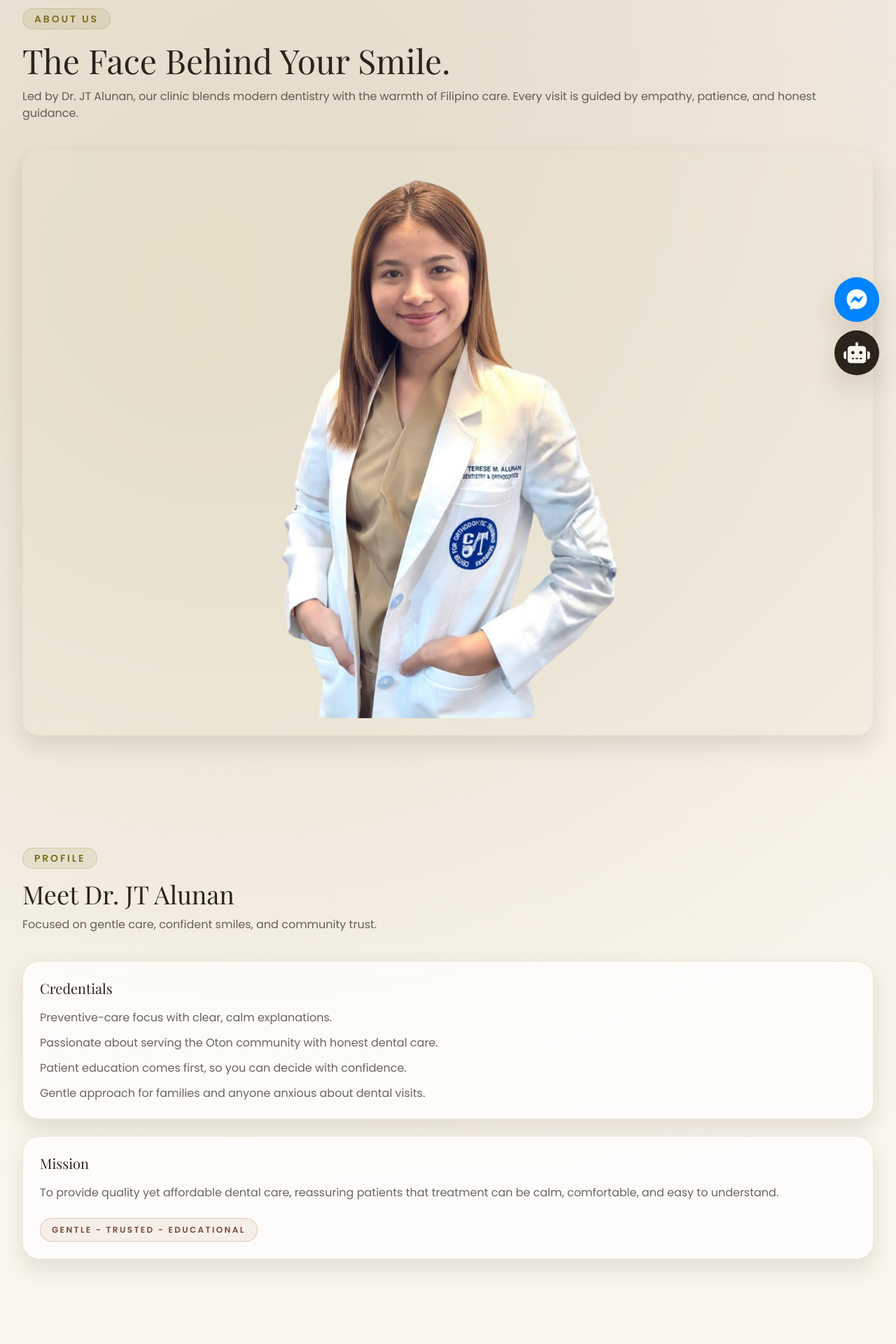
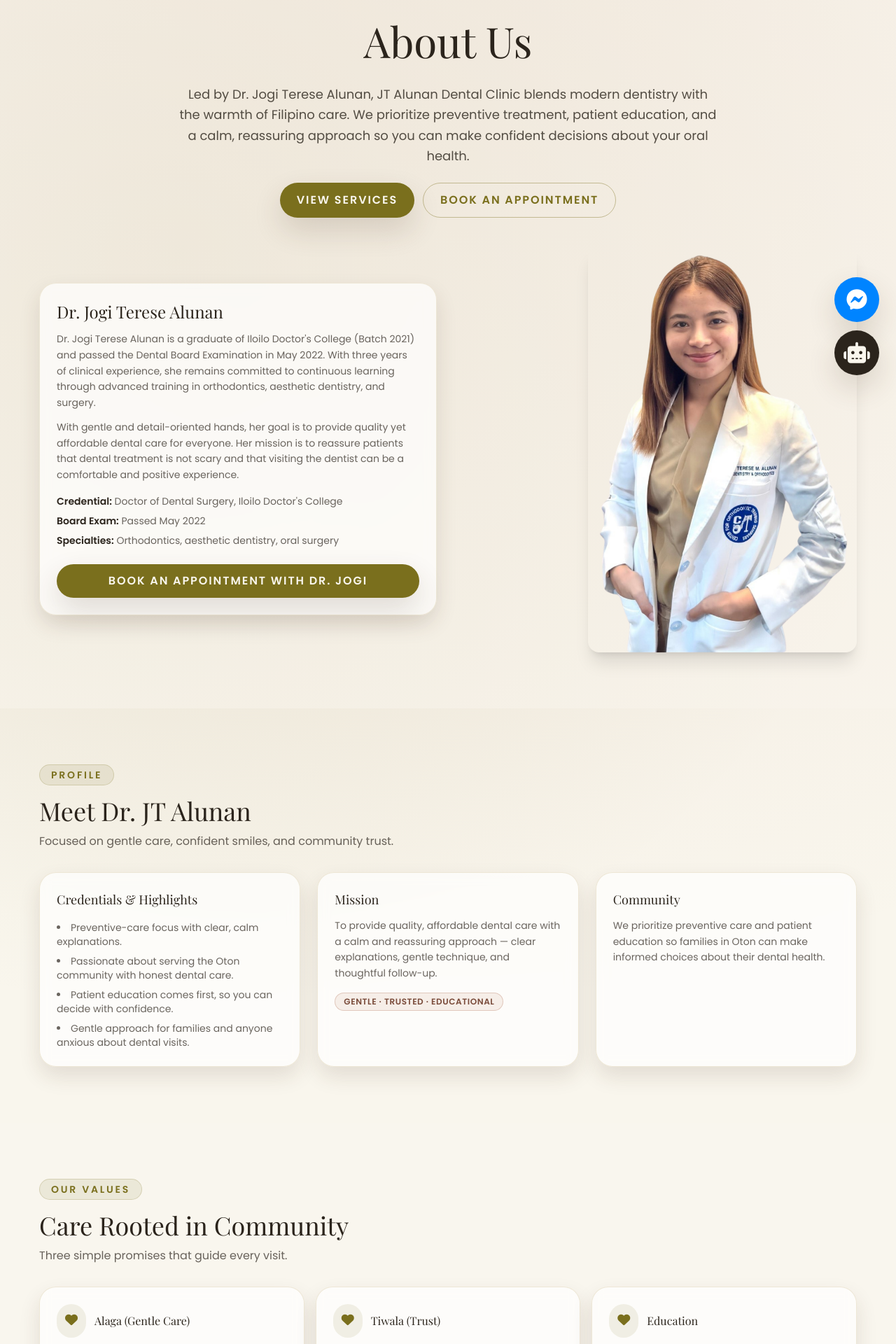
Before and after one commit to Maricklabs/jtalunan-dental-webapp, a Next.js app: page /about in a window 1280 px wide. Shown: the part 240-2160 px from the top of the page at 70% size. Built offline with nearby package versions, Linux system fonts and the light colour scheme; a web font is replaced by a local one.

Commit message:
Enhance About and Services pages with updated layouts, added images, and improved content for better user engagement

```diff
--- a/src/app/about/page.tsx
+++ b/src/app/about/page.tsx
@@ -1,4 +1,6 @@
+import Image from "next/image";
 import SectionHeading from "@/components/SectionHeading";
+import Link from "next/link";
 
 const highlights = [
   "Preventive-care focus with clear, calm explanations.",
@@ -25,70 +27,132 @@ const values = [
 export default function AboutPage() {
   return (
     <div>
-      <section className="section-pad">
-        <div className="space-y-10">
-          <div>
-            <p className="pill">About Us</p>
-            <h1 className="mt-5 font-display text-4xl text-ink sm:text-5xl">
-              The Face Behind Your Smile.
-            </h1>
-            <p className="mt-4 text-base text-ink/70">
-              Led by Dr. JT Alunan, our clinic blends modern dentistry with the warmth
-              of Filipino care. Every visit is guided by empathy, patience, and honest
-              guidance.
+      {/* Hero / Intro */}
+      <section className="section-pad bg-cream/50">
+        <div className="max-w-7xl mx-auto px-6">
+          <SectionHeading title="About Us" align="center" size="xl" />
+
+          {/* Subheader: Text & CTA */}
+          <div className="mt-8 max-w-3xl mx-auto text-center">
+            <p className="text-lg text-ink/80 leading-relaxed">
+              Led by Dr. Jogi Terese Alunan, JT Alunan Dental Clinic blends modern
+              dentistry with the warmth of Filipino care. We prioritize preventive
+              treatment, patient education, and a calm, reassuring approach so you
+              can make confident decisions about your oral health.
             </p>
+
+            <div className="mt-6 flex flex-wrap gap-3 justify-center">
+              <Link href="/book" className="btn-primary">
+                View Services
+              </Link>
+              <Link href="/services" className="btn-secondary">
+                Book an Appointment
+              </Link>
             </div>
-          <div className="card-shell bg-sand/20 p-4 sm:p-6">
-            <img
+          </div>
+
+          {/* Profile Card & Image Side-by-Side */}
+          <div className="mt-10 grid grid-cols-1 gap-8 lg:grid-cols-2 lg:items-center">
+            {/* Profile Card */}
+            <div className="card-shell p-6">
+              <h3 className="font-display text-2xl text-ink">Dr. Jogi Terese Alunan</h3>
+              <p className="mt-3 text-sm text-ink/70 leading-relaxed">
+                Dr. Jogi Terese Alunan is a graduate of Iloilo Doctor's College (Batch 2021) and passed the Dental Board Examination in May 2022. With three years of clinical experience, she remains committed to continuous learning through advanced training in orthodontics, aesthetic dentistry, and surgery.
+              </p>
+              <p className="mt-3 text-sm text-ink/70 leading-relaxed">
+                With gentle and detail-oriented hands, her goal is to provide quality yet affordable dental care for everyone. Her mission is to reassure patients that dental treatment is not scary and that visiting the dentist can be a comfortable and positive experience.
+              </p>
+              <div className="mt-4 space-y-2 text-sm text-ink/70">
+                <p><span className="font-semibold text-ink">Credential:</span> Doctor of Dental Surgery, Iloilo Doctor's College</p>
+                <p><span className="font-semibold text-ink">Board Exam:</span> Passed May 2022</p>
+                <p><span className="font-semibold text-ink">Specialties:</span> Orthodontics, aesthetic dentistry, oral surgery</p>
+              </div>
+              <div className="mt-6">
+                <Link href="/book" className="btn-primary w-full text-center">
+                  Book an Appointment with Dr. Jogi
+                </Link>
+              </div>
+            </div>
+
+            {/* Image */}
+            <div className="flex justify-center lg:justify-end">
+              <div className="rounded-2xl overflow-hidden shadow-xl max-w-sm">
+                <Image
                   src="/images/doctor_profile_hero.png"
-              alt="Dr. JT Alunan"
-              className="mx-auto block h-auto w-full max-w-[520px] object-contain"
+                  alt="Portrait of Dr. Jogi Terese Alunan"
+                  width={300}
+                  height={300}
+                  className="w-full h-auto object-cover"
                 />
+              </div>
+            </div>
           </div>
         </div>
       </section>
 
+      {/* Profile / Details */}
       <section className="section-pad">
+        <div className="max-w-7xl mx-auto px-6">
           <SectionHeading
             eyebrow="Profile"
             title="Meet Dr. JT Alunan"
             subtitle="Focused on gentle care, confident smiles, and community trust."
           />
-        <div className="mt-10 space-y-6">
+
+          <div className="mt-8 grid grid-cols-1 gap-6 md:grid-cols-2 lg:grid-cols-3">
             <div className="card-shell p-6">
-            <h3 className="font-display text-xl text-ink">Credentials</h3>
-            <ul className="mt-4 space-y-3 text-base text-ink/70">
+              <h3 className="font-display text-lg text-ink">Credentials & Highlights</h3>
+              <ul className="mt-4 space-y-2 text-sm text-ink/70 list-disc list-inside">
                 {highlights.map((item) => (
                   <li key={item}>{item}</li>
                 ))}
               </ul>
             </div>
+
             <div className="card-shell p-6">
-            <h3 className="font-display text-xl text-ink">Mission</h3>
-            <p className="mt-4 text-base text-ink/70">
-              To provide quality yet affordable dental care, reassuring patients that
-              treatment can be calm, comfortable, and easy to understand.
+              <h3 className="font-display text-lg text-ink">Mission</h3>
+              <p className="mt-3 text-sm text-ink/70 leading-relaxed">
+                To provide quality, affordable dental care with a calm and reassuring
+                approach — clear explanations, gentle technique, and thoughtful follow-up.
               </p>
-            <div className="mt-6 inline-flex items-center gap-2 rounded-full border border-terracotta/30 bg-terracotta/10 px-4 py-2 text-xs font-semibold uppercase tracking-[0.2em] text-brown">
-              Gentle - Trusted - Educational
+              <div className="mt-4 inline-flex items-center gap-2 rounded-full border border-terracotta/30 bg-terracotta/10 px-3 py-1 text-xs font-semibold uppercase tracking-wider text-brown">
+                Gentle · Trusted · Educational
+              </div>
+            </div>
+
+            <div className="card-shell p-6">
+              <h3 className="font-display text-lg text-ink">Community</h3>
+              <p className="mt-3 text-sm text-ink/70 leading-relaxed">
+                We prioritize preventive care and patient education so families in Oton
+                can make informed choices about their dental health.
+              </p>
             </div>
           </div>
         </div>
       </section>
 
-      <section className="section-pad">
+      {/* Values */}
+      <section className="section-pad bg-cream/20">
+        <div className="max-w-7xl mx-auto px-6">
           <SectionHeading
             eyebrow="Our Values"
-          title="Care rooted in community."
-          subtitle="The clinic experience is built on three simple promises."
+            title="Care Rooted in Community"
+            subtitle="Three simple promises that guide every visit."
           />
-        <div className="mt-10 space-y-6">
+
+          <div className="mt-8 grid grid-cols-1 gap-4 sm:grid-cols-2 lg:grid-cols-3">
             {values.map((item) => (
-            <div key={item.title} className="card-shell p-6">
-              <h3 className="font-display text-xl text-ink">{item.title}</h3>
-              <p className="mt-3 text-base text-ink/70">{item.description}</p>
+              <div key={item.title} className="card-shell p-6 flex flex-col">
+                <div className="flex items-center gap-3">
+                  <div className="rounded-full bg-olive/10 p-3 text-olive">
+                    <i className="fa-solid fa-heart text-lg" aria-hidden="true" />
+                  </div>
+                  <h4 className="font-display text-md text-ink">{item.title}</h4>
+                </div>
+                <p className="mt-3 text-sm text-ink/70">{item.description}</p>
               </div>
             ))}
+          </div>
         </div>
       </section>
     </div>
--- a/src/app/page.tsx
+++ b/src/app/page.tsx
@@ -219,7 +219,27 @@ export default function HomePage() {
                 Learn More
               </Link>
             </div>
-
+            {/* Doctor profile: image + info side-by-side */}
+            <div className="mt-8">
+              <div className="flex flex-col items-center gap-6 sm:flex-row sm:items-start">
+                <div className="w-40 shrink-0 overflow-hidden rounded-lg sm:w-48">
+                  <Image
+                    src="/images/doctor_profile_1.jpg"
+                    alt="Dr. Jogi Terese Alunan"
+                    width={192}
+                    height={192}
+                    className="h-auto w-full object-cover"
+                  />
+                </div>
+                <div className="max-w-xl text-center sm:text-left">
+                  <h3 className="font-display text-xl text-ink">Dr. Jogi Terese Alunan</h3>
+                  <p className="mt-2 text-base text-ink/70">
+                    Dr. JT Alunan focuses on preventive care and patient education, making sure you understand every option without pressure or hidden fees.
+                  </p>
+                  <p className="mt-3 text-sm text-ink/60">BDS — General Dentistry · Community-focused care</p>
+                </div>
+              </div>
+            </div>
           </div>
         </div>
       </section>
--- a/src/app/services/page.tsx
+++ b/src/app/services/page.tsx
@@ -38,84 +38,89 @@ export default function ServicesPage() {
 
   return (
     <div>
-      <section className="section-pad">
-        <div className="space-y-10">
-          <div>
-            <p className="pill">Services</p>
-            <h1 className="mt-5 font-display text-4xl text-ink sm:text-5xl">
-              Gentle care for every smile.
-            </h1>
-            <p className="mt-4 text-base text-ink/70">
-              From preventive check-ups to smile makeovers, our services are designed
-              to keep your smile healthy, confident, and pain-free.
+      {/* Hero / Intro */}
+      <section className="section-pad bg-cream/50">
+        <div className="max-w-7xl mx-auto px-6">
+          <SectionHeading title="Our Services" align="center" size="xl" />
+
+          {/* Subheader: Text & CTA */}
+          <div className="mt-8 max-w-3xl mx-auto text-center">
+            <p className="text-lg text-ink/80 leading-relaxed">
+              From preventive check-ups to smile makeovers, our treatments are designed
+              to keep your smile healthy, confident, and pain-free. Each service is
+              delivered with gentle care, clear explanations, and your comfort in mind.
             </p>
-            <div className="mt-8 flex flex-wrap gap-4">
+
+            <div className="mt-6 flex flex-wrap gap-3 justify-center">
               <Link href="/book" className="btn-primary">
                 Make an Appointment
               </Link>
               <Link href="/location" className="btn-secondary">
-                Contact Us
+                Visit Our Clinic
               </Link>
             </div>
           </div>
-          <div className="card-shell p-6">
-            <h3 className="font-display text-xl text-ink">Showcase</h3>
-            <p className="mt-2 text-base text-ink/70">Click an image to jump to that service.</p>
-            <div className="mt-4 mx-auto max-w-3xl">
-              <div className="grid grid-cols-1 sm:grid-cols-3 gap-4">
+        </div>
+      </section>
+
+      {/* Showcase Section */}
+      <section className="section-pad">
+        <div className="max-w-7xl mx-auto px-6">
+          <SectionHeading
+            eyebrow="Showcase"
+            title="What to Expect"
+            subtitle="A quick look at our common treatments and outcomes."
+          />
+
+          <div className="mt-8 grid grid-cols-1 gap-6 sm:grid-cols-2 lg:grid-cols-3">
             {showcaseItems.map((it) => (
-                  <a key={it.src} href={`#${it.slug}`} className="group block active:opacity-95 cursor-pointer">
-                      <div className="relative overflow-hidden rounded-3xl bg-transparent mx-auto max-w-[300px] h-48 sm:h-56 md:h-60 transition-shadow duration-300 group-hover:shadow-lg group-hover:ring-2 group-hover:ring-olive/30 focus-within:ring-2 focus-within:ring-olive/30">
+              <a key={it.src} href={`#${it.slug}`} className="group">
+                <div className="overflow-hidden rounded-xl bg-white border border-sand/40 shadow transition-all duration-300 hover:shadow-lg hover:border-sand/60">
+                  <div className="relative h-48 sm:h-56 lg:h-64 overflow-hidden bg-sand/20">
                     <Image
                       src={it.src}
                       alt={it.alt}
                       fill
-                          className="object-cover w-full h-full rounded-3xl"
+                      className="object-cover group-hover:scale-105 transition-transform duration-300"
                     />
+                  </div>
+                  <div className="p-4">
+                    <h4 className="font-display text-lg text-ink">{it.alt}</h4>
+                    <p className="mt-1 text-sm text-ink/70">Discover this service →</p>
+                  </div>
                 </div>
               </a>
             ))}
           </div>
         </div>
+      </section>
+
+      {/* Core Services Section */}
+      <section className="section-pad bg-cream/20">
+        <div className="max-w-7xl mx-auto px-6">
+          <SectionHeading
+            eyebrow="Core Services"
+            title="Focused Care Across Every Treatment Area"
+            subtitle="Each service is handled with gentle care and clear guidance."
+          />
+
+          <div className="mt-8 grid grid-cols-1 gap-6 md:grid-cols-2">
+            {coreServices.map((service) => (
+              <div key={service.title} className="card-shell p-6 flex flex-col">
+                <h3 id={service.slug} className="font-display text-xl text-ink">{service.title}</h3>
+                <p className="mt-2 text-base text-ink/70 leading-relaxed flex-grow">{service.description}</p>
+                <ul className="mt-4 space-y-2 text-sm text-ink/70 list-disc list-inside">
+                  {service.items.map((item) => (
+                    <li key={item}>{item}</li>
+                  ))}
+                </ul>
+                <div className="mt-5">
+                  <Link href={`/services/${service.slug}`} className="inline-flex items-center gap-2 text-sm font-semibold text-olive hover:text-olive/80 transition">
+                    Learn more <i className="fa-solid fa-arrow-right text-xs" />
+                  </Link>
                 </div>
               </div>
-      </section>
-
-      <section className="section-pad">
-        <SectionHeading
-          eyebrow="Core Services"
-          title="Focused care across every main treatment area."
-          subtitle="Each category is handled with gentle care and clear guidance."
-        />
-        <div className="mt-10 space-y-6">
-          {coreServices.map((service) => (
-            <div key={service.title} className="card-shell p-6">
-              <h3 id={service.slug} className="font-display text-2xl text-ink">{service.title}</h3>
-              <p className="mt-3 text-base text-ink/70">{service.description}</p>
-              <ul className="mt-4 space-y-2 text-base text-ink/70">
-                {service.items.map((item) => (
-                  <li key={item}>- {item}</li>
             ))}
-              </ul>
-            </div>
-          ))}
-        </div>
-      </section>
-
-      <section className="section-pad">
-        <div className="card-shell p-8 lg:p-10">
-          <div className="flex flex-col gap-6">
-            <div>
-              <h2 className="font-display text-2xl text-ink sm:text-3xl">
-                Not sure what you need?
-              </h2>
-              <p className="mt-2 text-base text-ink/70">
-                Book a consultation and we will guide you to the right care plan.
-              </p>
-            </div>
-            <Link href="/book" className="btn-primary">
-              Book Consultation
-            </Link>
           </div>
         </div>
       </section>
```
Lines whose indentation alone changed are shown as unchanged.
